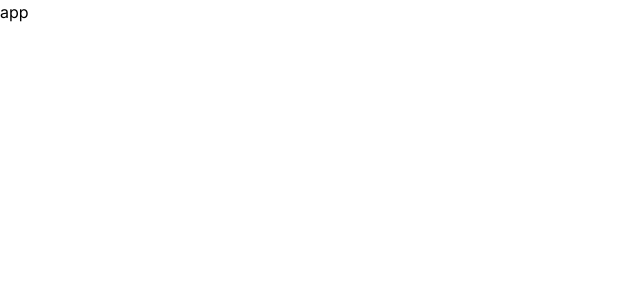
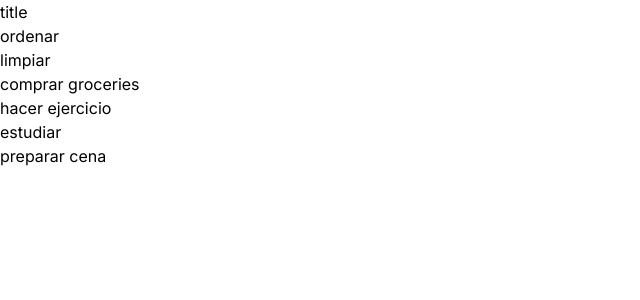
Before and after one commit to Nahuelj/miniJira, a Next.js app: page / in a window 1280 px wide. Shown: the top 300 px of the page, without its empty margins (0-640 px from the left). Built offline with nearby package versions, Linux system fonts and the light colour scheme.

Commit message:
feat: rama prueba

```diff
--- a/src/app/page.js
+++ b/src/app/page.js
@@ -1,12 +1,79 @@
+"use client";
+import { useState } from "react";
+import { DragDropContext, Draggable } from "react-beautiful-dnd";
+import { StrictModeDroppable as Droppable } from "@/helpers/reactStrictModeDrag";
 
-export default function Home() {
+const initialTask = [
+  { task: "ordenar", id: 1 },
+  { task: "limpiar", id: 2 },
+  { task: "comprar groceries", id: 3 },
+  { task: "hacer ejercicio", id: 4 },
+  { task: "estudiar", id: 5 },
+  { task: "preparar cena", id: 6 },
+];
+
+const App = () => {
+  const [tasks, setTasks] = useState(initialTask);
+  console.log(tasks);
+
+  const reorder = (list, startIndex, endIndex) => {
+    const result = [...list];
+    const [removed] = result.splice(startIndex, 1);
+    result.splice(endIndex, 0, removed);
+    return result;
+  };
+
   return (
+    <DragDropContext
+      onDragEnd={(result) => {
+        const { source, destination } = result;
+        if (!destination) {
+          return;
+        }
+        if (
+          source.index === destination.index &&
+          source.droppableId === destination.droppableId
+        ) {
+          return;
+        }
+        setTasks((prevTasks) => {
+          reorder(prevTasks, source.index, destination.index);
+        });
+      }}
+    >
+      <div className="app">
+        <h1>title</h1>
+        <Droppable droppableId="task1">
+          {(droppableProvider) => (
+            <ul
+              {...droppableProvider.droppableProps}
+              ref={droppableProvider.innerRef}
+            >
+              {tasks.map((task, index) => (
+                <Draggable
+                  index={index}
+                  key={index}
+                  draggableId={task.id.toLocaleString()}
+                >
+                  {(provided) => (
+                    <li
+                      ref={provided.innerRef}
+                      {...provided.draggableProps}
+                      {...provided.dragHandleProps}
+                      key={task.id}
+                    >
+                      {task.task}
+                    </li>
+                  )}
+                </Draggable>
+              ))}
+              {droppableProvider.placeholder}
+            </ul>
+          )}
+        </Droppable>
+      </div>
+    </DragDropContext>
+  );
+};
 
-
-    <>
-
-
-      <h2>app</h2>
-    </>
-  )
-}
+export default App;
--- /dev/null
+++ b/src/helpers/reactStrictModeDrag.js
@@ -0,0 +1,21 @@
+import { useEffect, useState } from "react";
+import { Droppable } from "react-beautiful-dnd";
+
+export const StrictModeDroppable = ({ children, ...props }) => {
+  const [enabled, setEnabled] = useState(false);
+
+  useEffect(() => {
+    const animation = requestAnimationFrame(() => setEnabled(true));
+
+    return () => {
+      cancelAnimationFrame(animation);
+      setEnabled(false);
+    };
+  }, []);
+
+  if (!enabled) {
+    return null;
+  }
+
+  return <Droppable {...props}>{children}</Droppable>;
+};
```
Also changed, not shown: package.json (+6 -5 lines), 1 other file (tests, documents, lock files or other folders).
